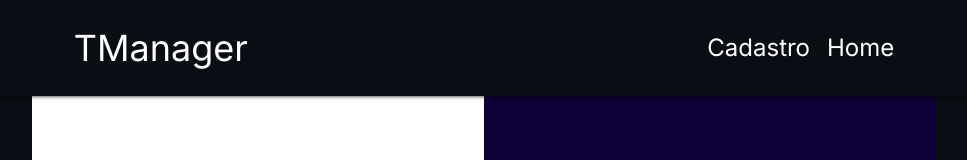
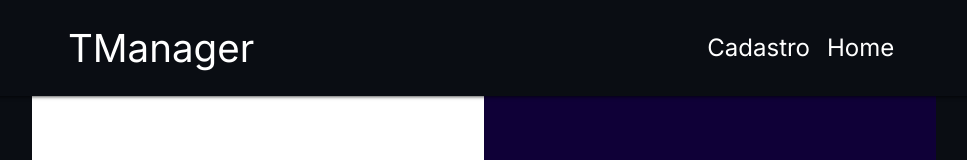
Before and after one commit to brenodevreact/TaskManager, a Next.js app: page /login in a window 1280 px wide. In both pictures the pointer is over the link "TManager". Shown: the top 160 px of the page, without its empty margins (156-1123 px from the left). Built offline with nearby package versions, Linux system fonts and the light colour scheme.

Commit message:
Feat: Transition adicionado nos links do header

```diff
--- a/src/components/Header/style.module.css
+++ b/src/components/Header/style.module.css
@@ -30,4 +30,9 @@
     color: white;
     text-decoration: none;
     font-size: 24px;
+    transition: transform 0.5 ease-in;
 }
+
+.header a:hover {
+    transform: scale(1.07);
+}
```
